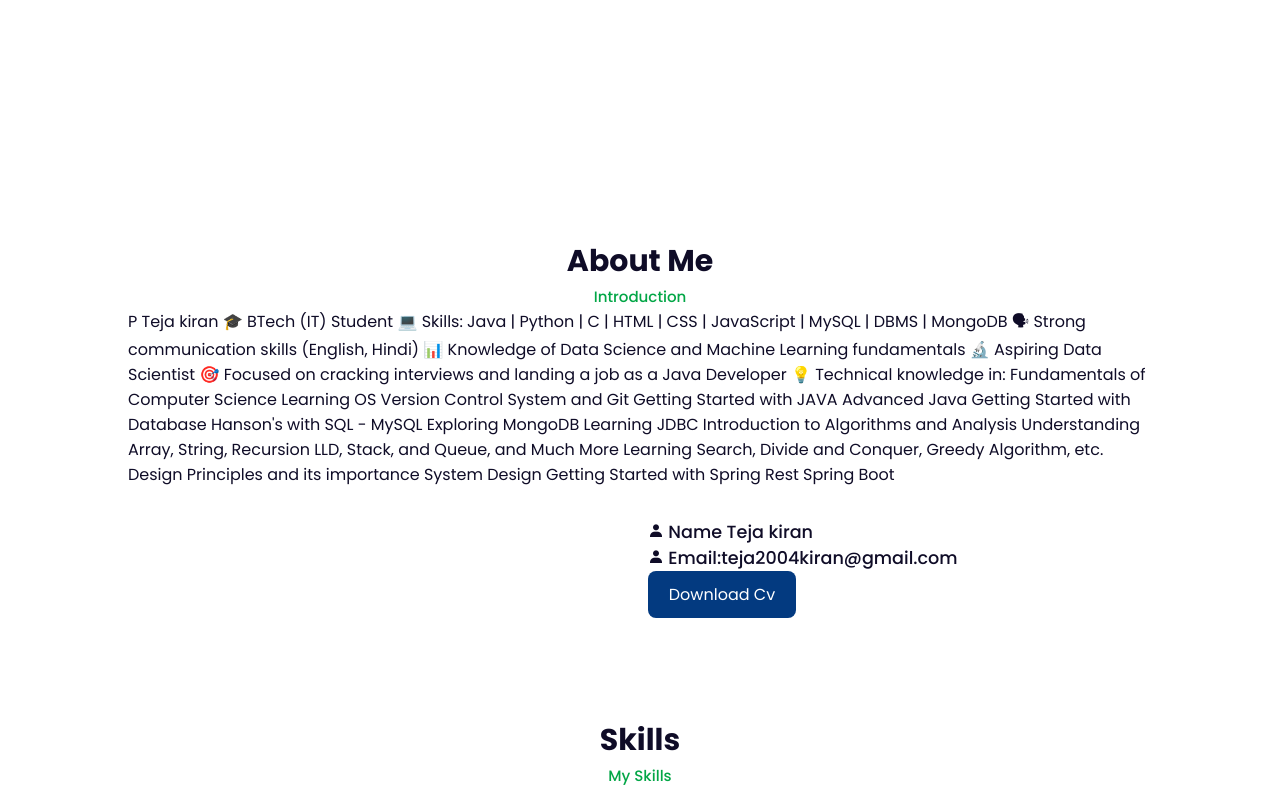
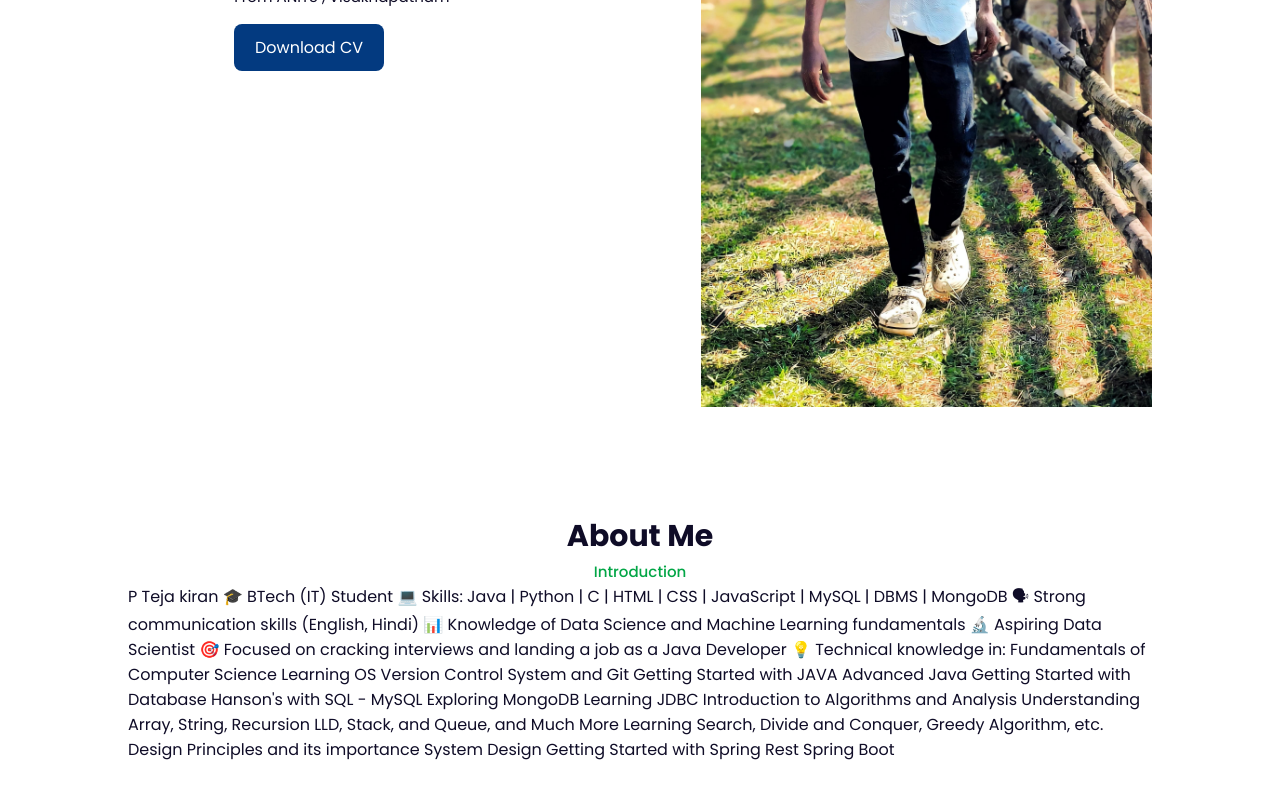
Before and after one commit to TK1304/portfolio1, a plain HTML site: page index.html in a window 1280 px wide. Shown: the part 611-1401 px from the top of the page. Drawn offline with nearby package versions, Linux system fonts and the light colour scheme.

Commit message:
Update index.html

```diff
--- a/index.html
+++ b/index.html
@@ -40,7 +40,7 @@
 
     </div>
     <div class="home-img">
-        <img src="tejaa,jpg" alt="kiran photo">
+        <img src="tejaa.jpg" alt="kiran photo">
     </div>
     <div class="home-text">
         <span>Hello, I'm</span>
```
